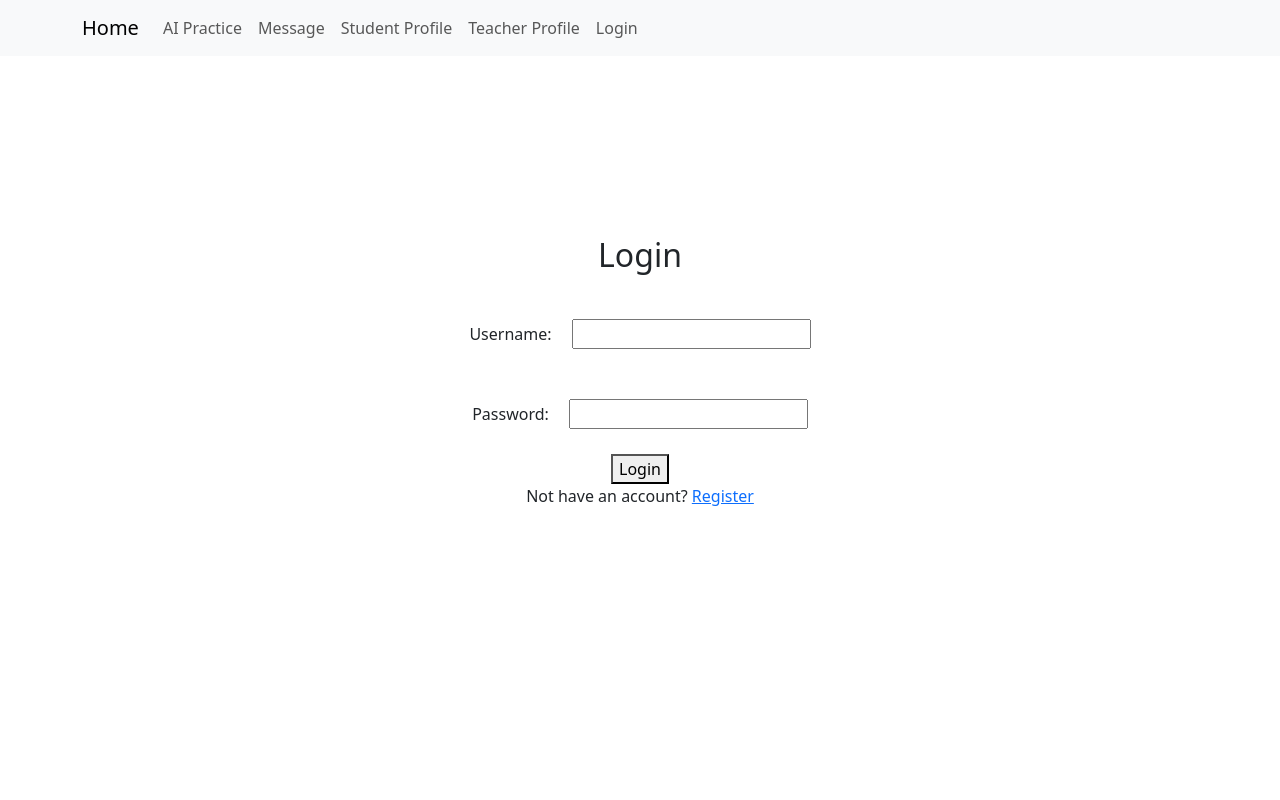
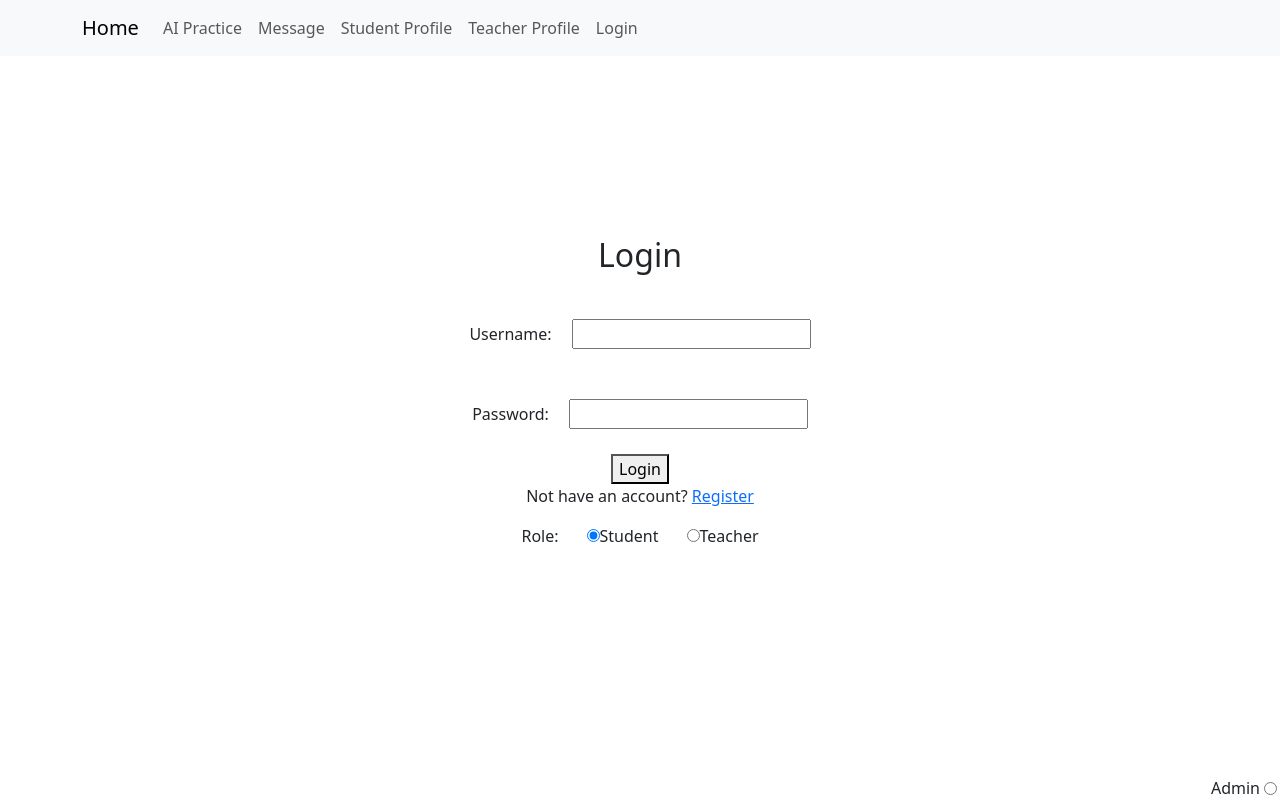
Before and after one commit to 11shiyu/5620_SmartEDHub, a React (Create React App) app in the folder smarthub/: page /Login in a window 1280 px wide. Built offline with nearby package versions, Linux system fonts and the light colour scheme.

Commit message:
login with role

```diff
--- /dev/null
+++ b/smarthub/src/components/Notification.js
@@ -0,0 +1,23 @@
+import React, { useState, useEffect } from 'react';
+import '../css/Notification.css'
+
+const Notification = ({ message, onClose }) => {
+  useEffect(() => {
+    const timeout = setTimeout(() => {
+      onClose();
+    }, 3000); // 3秒后自动关闭提示框
+
+    return () => {
+      clearTimeout(timeout);
+    };
+  }, [onClose]);
+
+  return (
+    <div className="notification">
+      {message}
+      <button onClick={onClose}>Close</button>
+    </div>
+  );
+};
+
+export default Notification;
--- a/smarthub/src/containers/Login.js
+++ b/smarthub/src/containers/Login.js
@@ -11,6 +11,7 @@ class Login extends Component {
       password: '',
       errorMessage: '',
       isVisible: false,
+      role: 'student',
     };
   }
 
@@ -20,6 +21,11 @@ class Login extends Component {
       this.hideNotification();
     }, 5000);
   }
+
+  handleInputChange = (e) => {
+      console.log(e.target.value);
+      this.setState({ role: e.target.value });
+     }
 
   hideNotification = () => {
     this.setState({ isVisible: false });
@@ -53,8 +59,13 @@ class Login extends Component {
         .then(data => {
           console.log(data);
           sessionStorage.setItem("tokenStr", data.data.tokenHead+data.data.token);
-          // const history = useHistory();
-          // history.push('/Home');
+          if(this.state.role==='student'){
+            sessionStorage.setItem("role",1);
+          }else if(this.state.role==='teacher'){
+            sessionStorage.setItem("role",2);
+          }else{
+            sessionStorage.setItem("role",3);
+          }
         })
         .catch(error => {
           console.error('请求失败', error);
@@ -135,6 +146,27 @@ class Login extends Component {
         <div>
           <p>Not have an account? <Link to="/Register">Register</Link></p>
         </div>
+        <label>Role:</label>
+            <input
+              type="radio"
+              name="role"
+              value="student"
+              checked={this.state.role === 'student'}
+              onChange={this.handleInputChange}
+              style={{marginLeft:"28px"}}
+            />
+            <span>Student</span>
+            <input
+              type="radio"
+              name="role"
+              value="teacher"
+              checked={this.state.role === 'teacher'}
+              onChange={this.handleInputChange}
+              style={{marginLeft:"28px"}}
+            />
+            <span>Teacher</span>
+
+
         <div>
             {this.state.isVisible && (
             <div className="notification-box" style={notice}>
@@ -143,6 +175,15 @@ class Login extends Component {
             </div>
             )}
         </div>
+        <input
+              type="radio"
+              name="role"
+              value="admin"
+              checked={this.state.role === 'admin'}
+              onChange={this.handleInputChange}
+              style={{right:"3px",bottom:"5px",position:"fixed" }}
+            />
+            <span style={{bottom:'0',right:"20px",position:"fixed" }}>Admin</span>
     </div>
     );
   }
--- a/smarthub/src/containers/Register.js
+++ b/smarthub/src/containers/Register.js
@@ -1,4 +1,5 @@
 import React, { Component } from 'react';
+import Notification from '../components/Notification';
 
 
 class Register extends Component {
@@ -12,12 +13,18 @@ class Register extends Component {
       mobile: '',
       gender: 'male', // 默认性别选择
       role: 'student', // 默认角色选择
+      notificationMessage: null,
     };
   }
 
   handleInputChange = (e) => {
     const { name, value } = e.target;
     this.setState({ [name]: value });
+  }
+
+  handleNotification = (message) => {
+    this.setState({ notificationMessage: message });
+    console.log("11");
   }
 
   handleSubmit = (e) => {
@@ -40,20 +47,53 @@ class Register extends Component {
         .then(response => response.json())
         .then(data => {
           console.log(data);
+         if(data.code ===500){
+          this.handleNotification('Please change a username!');
+         }
 
+        })
+        .catch(error => {
+          console.error('请求失败', error);
+          console.log(error);
+
+
+        });
+    }else{
+      fetch('http://localhost:8090/teacherRegister', {
+        method: 'POST', // 指定请求方法为POST
+        headers: {
+          'Content-Type': 'application/json', // 设置请求头部
+        },
+        body: JSON.stringify({
+          "realName": this.state.realName,
+          "username": this.state.username,
+          "password": this.state.password,
+          "email": this.state.email,
+          "mobile": this.state.mobile,
+          "gender": this.state.gender, // 默认性别选择
+        }),
+      })
+        .then(response => response.json())
+        .then(data => {
+          console.log(data);
+          if(data.code ===500){
+            this.handleNotification('Please change a username!');
+           }
           // const history = useHistory();
           // history.push('/Home');
         })
         .catch(error => {
           console.error('请求失败', error);
+          if(error.code == 500){
+            this.handleNotification('Please change a username!');
+          }
         });
-    }else{
 
     }
-    // 在这里添加注册逻辑，可以将用户输入的数据发送到后端进行注册
 
 
-    // 清空表单字段
+
+
     this.setState({
       realName: '',
       username: '',
@@ -65,6 +105,7 @@ class Register extends Component {
 
   render() {
     return (
+
       <div>
         <h2 style={{marginTop:'130px'}}>Register</h2>
         <form onSubmit={this.handleSubmit}>
@@ -161,6 +202,15 @@ class Register extends Component {
           </div>
           <button type="submit" style={{marginTop:"20px"}}>Register</button>
         </form>
+        <div>
+        {/* ...其他内容... */}
+        {this.state.notificationMessage && (
+          <Notification
+            message={this.state.notificationMessage}
+            onClose={() => this.setState({ notificationMessage: null })}
+          />
+        )}
+      </div>
       </div>
     );
   }
--- /dev/null
+++ b/smarthub/src/css/Notification.css
@@ -0,0 +1,20 @@
+.notification {
+    position: fixed;
+    top: 0;
+    left: 0;
+    right: 0;
+    background: #0074D9;
+    color: #fff;
+    padding: 10px;
+    text-align: center;
+    z-index: 99;
+  }
+
+  .notification button {
+    background: none;
+    border: none;
+    color: #fff;
+    cursor: pointer;
+    margin-left: 10px;
+    display: none;
+  }
```
